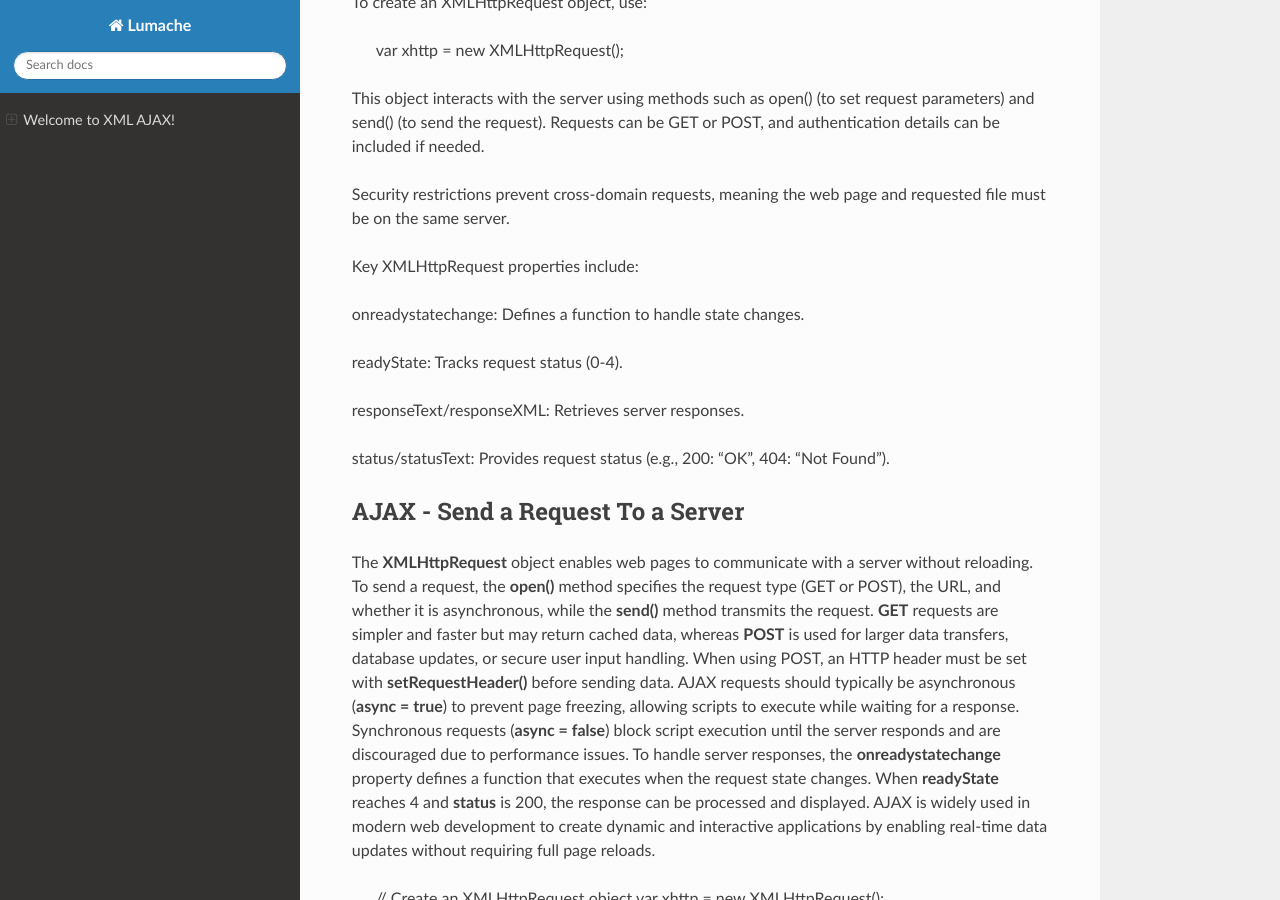
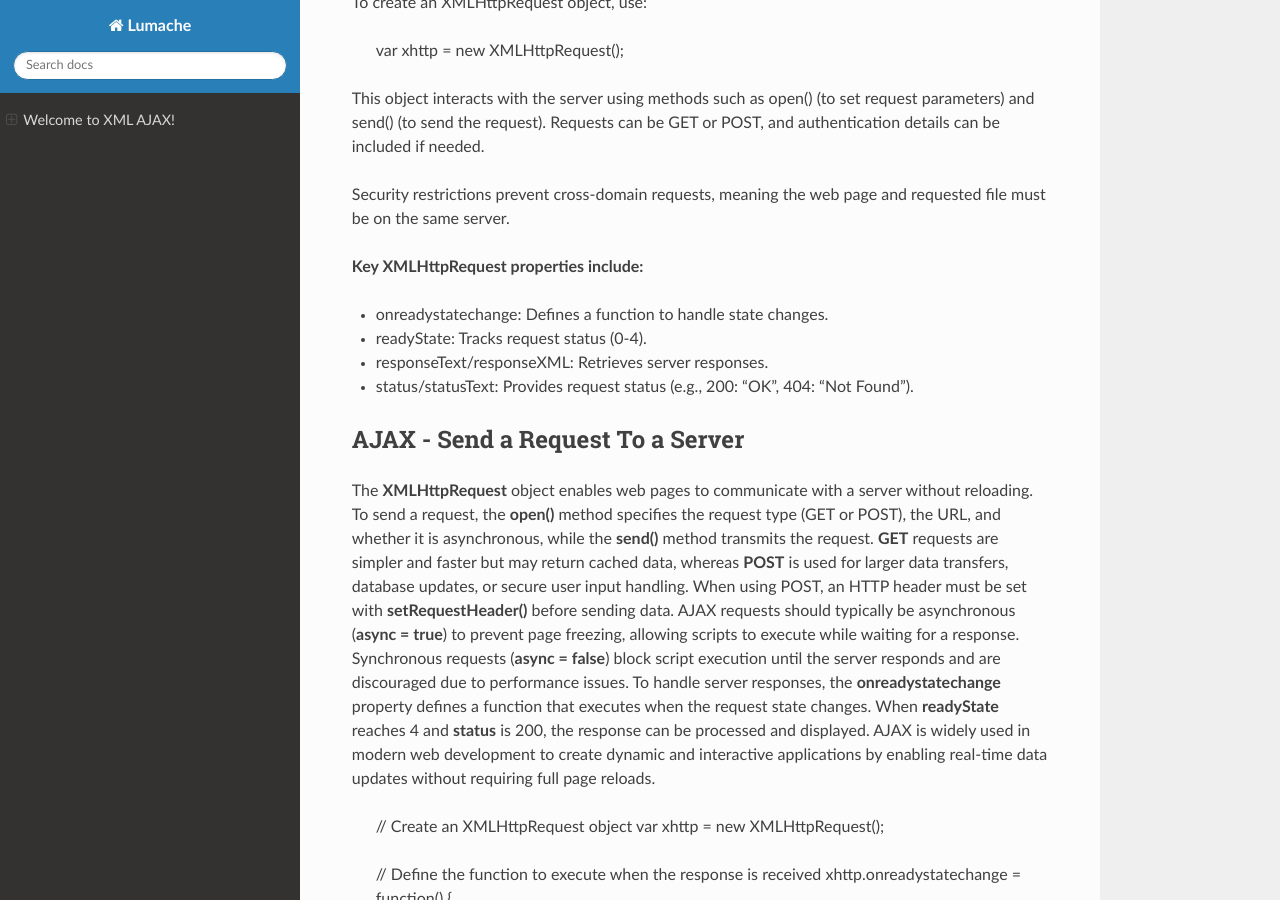
Before and after one commit to riah89294/xml-tutorial, a Sphinx documentation site: the page built from docs/source/xml_ajax.rst, in a window 1280 px wide and 900 px high, scrolled down 765 px. Built offline with Sphinx 7.4.7 and the Read the Docs theme 3.1.0, drawn with Linux system fonts in a browser that asks for light colours; pages that are not in the unit, such as notebooks, are missing from menus.

```diff
--- a/docs/source/xml_ajax.rst
+++ b/docs/source/xml_ajax.rst
@@ -29,15 +29,15 @@ This object interacts with the server using methods such as open() (to set reque
 
 Security restrictions prevent cross-domain requests, meaning the web page and requested file must be on the same server.
 
-Key XMLHttpRequest properties include:
+**Key XMLHttpRequest properties include:**
 
-onreadystatechange: Defines a function to handle state changes.
+- onreadystatechange: Defines a function to handle state changes.
 
-readyState: Tracks request status (0-4).
+- readyState: Tracks request status (0-4).
 
-responseText/responseXML: Retrieves server responses.
+- responseText/responseXML: Retrieves server responses.
 
-status/statusText: Provides request status (e.g., 200: "OK", 404: "Not Found").
+- status/statusText: Provides request status (e.g., 200: "OK", 404: "Not Found").
 
 **AJAX - Send a Request To a Server**
 -------------------------------------
```
